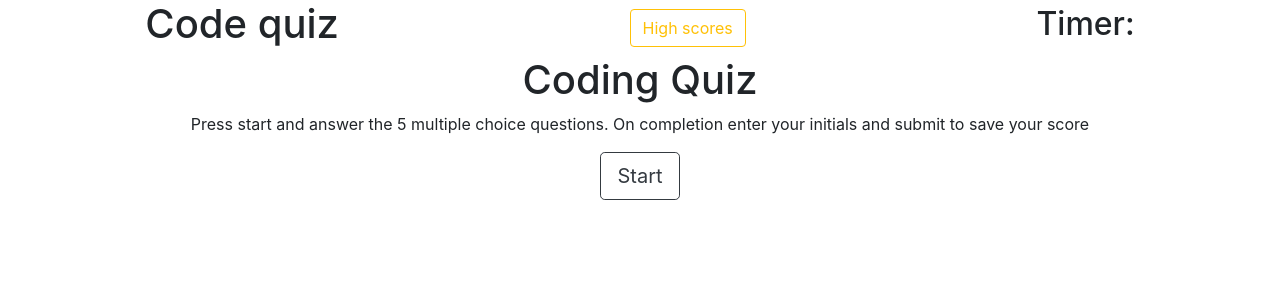
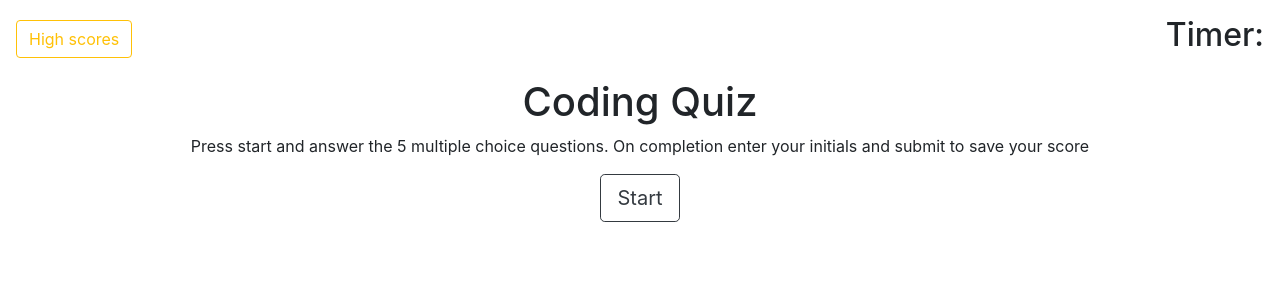
Before and after one commit to dadtron7000/codeQuiz, a plain HTML site: page index.html in a window 1280 px wide. Drawn offline with nearby package versions, Linux system fonts and the light colour scheme.

Commit message:
minor adjustments

```diff
--- a/index.html
+++ b/index.html
@@ -13,7 +13,6 @@
 
 <body>
     <header>
-        <h1>Code quiz</h1>
         <button type="button" class="btn btn-outline-warning">High scores</button>
         <h2>Timer: <span id="timer"></span></h2>
     </header>
--- a/style.css
+++ b/style.css
@@ -1,6 +1,7 @@
 header {
   display: flex;
-  justify-content: space-around;
+  justify-content: space-between;
+  padding: 1em;
   align-items: center;
   margin: 0;
 }
```
